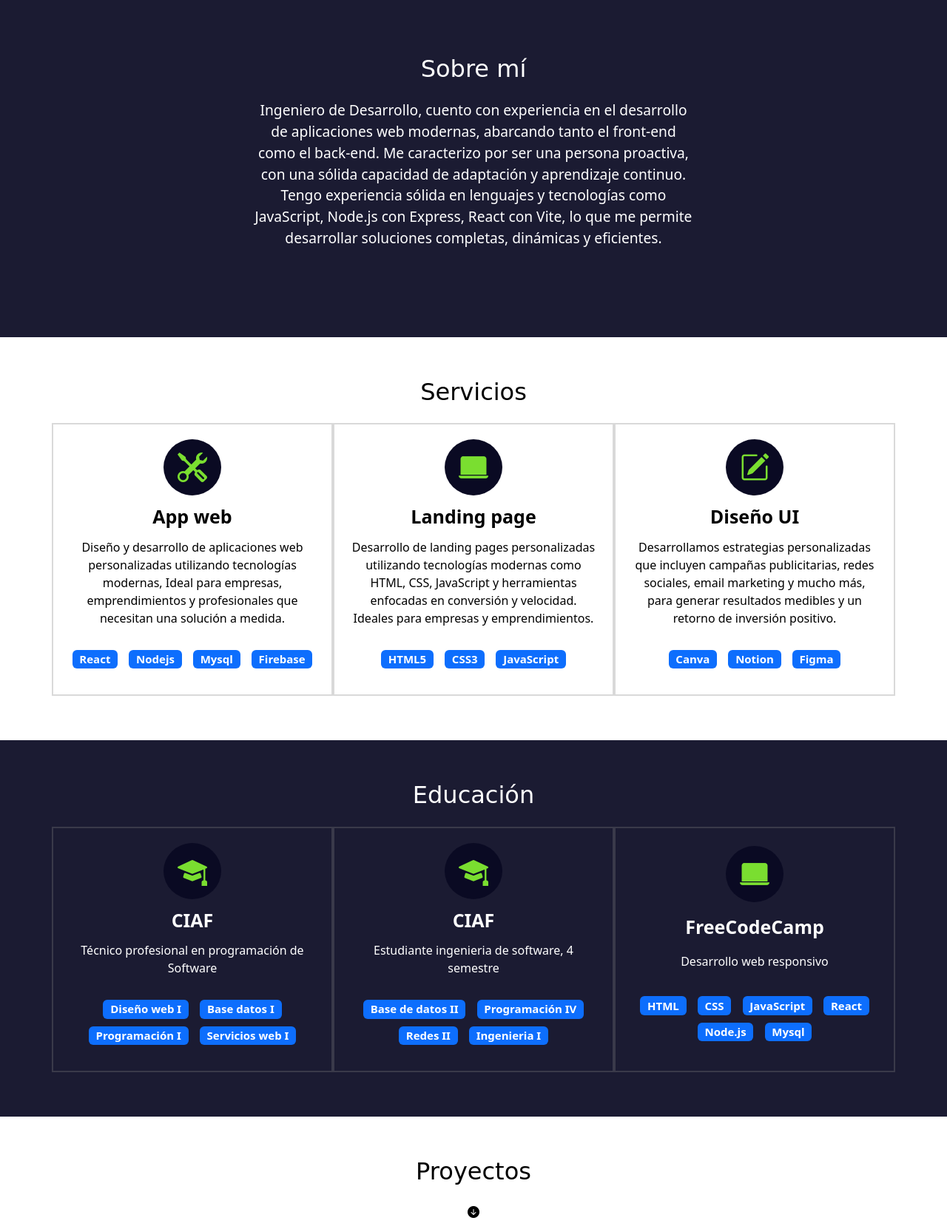
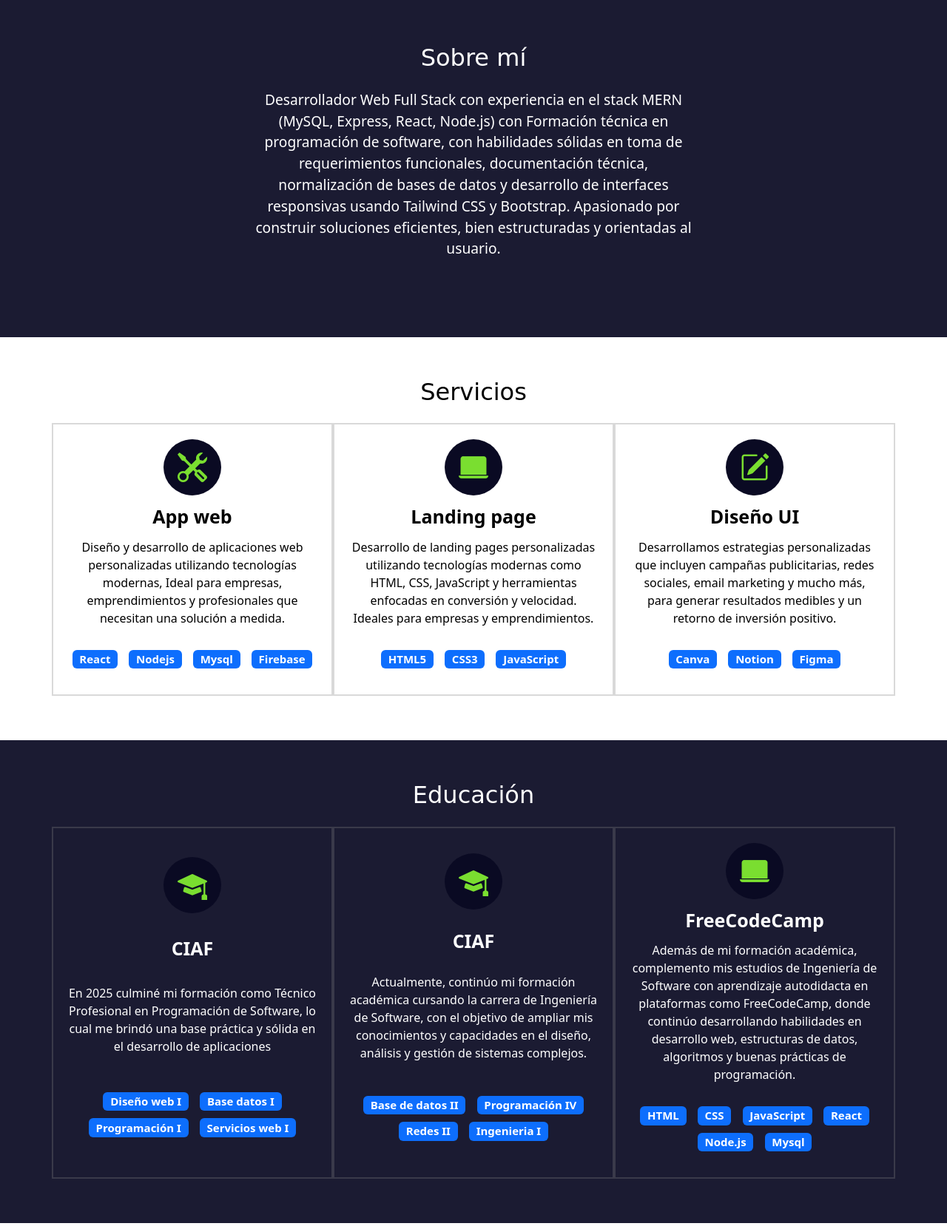
Before and after one commit to jrem08/JuanIng-web, a plain HTML site: page index.html in a window 1280 px wide. Shown: the part 1020-2682 px from the top of the page at 74% size. Drawn offline with nearby package versions, Linux system fonts and the light colour scheme; a script that the page names is missing; a web font is replaced by a local one.

Commit message:
Subiendo nuevos cambios

```diff
--- a/index.html
+++ b/index.html
@@ -56,8 +56,8 @@
       <div class="hero-principal d-flex flex-column justify-content-center align-items-center">
         <img class="hero-imagen-desarrollador rounded-circle" src="Desarrollador.jpg" alt="Foto de Juan David Rengifo">
         <h1>Juan David Rengifo</h1>
-        <h2>Ingeniero de Desarrrollo</h2>
-        <a href="https://drive.google.com/file/d/1BQYUle8UvjJt9Wz_V4Lmqj1wYR4GjxnR/view?usp=sharing" target="_blank" rel="noopener noreferrer">
+        <h2>Desarrollador web</h2>
+        <a href="https://drive.google.com/file/d/1CjT74n4FzWudHyd-gQeoLcxxJYuaCLCW/view?usp=sharing" target="_blank" rel="noopener noreferrer">
         <button type="button" class="btn btn-info">
           Ver mi CV
           <i class="bi bi-arrow-right-circle-fill"></i>
@@ -73,10 +73,9 @@
     <section id="sobre-mi" class="sobre-mi seccion-oscura">
       <div class="contenedor">
         <h2 class="seccion-titulo">Sobre mí</h2>
-        <p class="seccion-texto">Ingeniero de Desarrollo, cuento con experiencia en el desarrollo de aplicaciones web modernas, abarcando
-tanto el front-end como el back-end. Me caracterizo por ser una persona proactiva, con una sólida capacidad
-de adaptación y aprendizaje continuo.
-Tengo experiencia sólida en lenguajes y tecnologías como JavaScript, Node.js con Express, React con Vite, lo que me permite desarrollar soluciones completas, dinámicas y eficientes.</p>
+        <p class="seccion-texto">Desarrollador Web Full Stack con experiencia en el stack MERN (MySQL, Express, React, Node.js) con Formación técnica en programación de software, con habilidades sólidas en toma de requerimientos funcionales, documentación técnica, normalización de bases de datos y desarrollo de interfaces responsivas usando Tailwind CSS y Bootstrap. Apasionado por construir soluciones eficientes, bien estructuradas y orientadas al usuario.
+
+</p>
       </div>
     </section>
 
@@ -132,7 +131,7 @@ Tengo experiencia sólida en lenguajes y tecnologías como JavaScript, Node.js c
           <div class="columna col-12 col-md-4">
             <i class="bi bi-mortarboard-fill"></i>
             <p class="experiencia-titulo">CIAF</p>
-            <p>Técnico profesional en programación de Software </p>
+            <p>En 2025 culminé mi formación como Técnico Profesional en Programación de Software, lo cual me brindó una base práctica y sólida en el desarrollo de aplicaciones </p>
             <div class="badges-contenedor">
               <span class="badge text-bg-primary">Diseño web I</span>
               <span class="badge text-bg-primary">Base datos I</span>
@@ -144,7 +143,7 @@ Tengo experiencia sólida en lenguajes y tecnologías como JavaScript, Node.js c
           <div class="columna col-12 col-md-4">
             <i class="bi bi-mortarboard-fill"></i>
             <p class="experiencia-titulo">CIAF</p>
-            <p>Estudiante ingenieria de software, 4 semestre</p>
+            <p>Actualmente, continúo mi formación académica cursando la carrera de Ingeniería de Software, con el objetivo de ampliar mis conocimientos y capacidades en el diseño, análisis y gestión de sistemas complejos.</p>
             <div class="badges-contenedor">
               <span class="badge text-bg-primary">Base de datos II</span>
               <span class="badge text-bg-primary">Programación IV</span>
@@ -156,7 +155,7 @@ Tengo experiencia sólida en lenguajes y tecnologías como JavaScript, Node.js c
           <div class="columna col-12 col-md-4">
             <i class="bi bi-laptop-fill"></i>
             <p class="experiencia-titulo">FreeCodeCamp</p>
-            <p> Desarrollo web responsivo</p>
+            <p>Además de mi formación académica, complemento mis estudios de Ingeniería de Software con aprendizaje autodidacta en plataformas como FreeCodeCamp, donde continúo desarrollando habilidades en desarrollo web, estructuras de datos, algoritmos y buenas prácticas de programación.</p>
             <div class="badges-contenedor">
               <span class="badge text-bg-primary">HTML</span>
               <span class="badge text-bg-primary">CSS</span>
```
